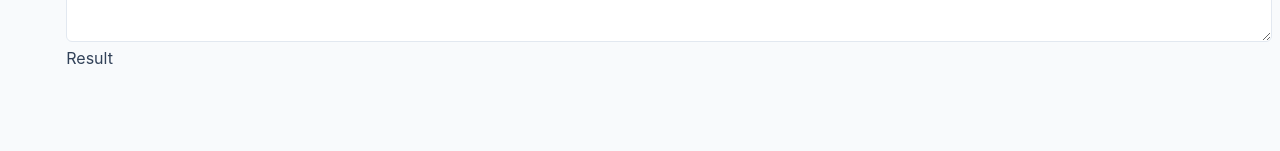
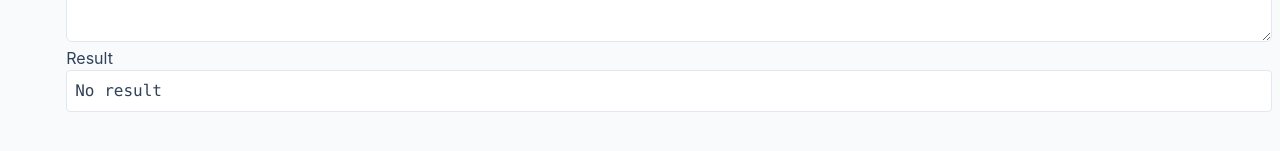
Before and after one commit to vikasraok/atlan-sql-runner, a React (Vite) app: page / in a window 1280 px wide. Shown: the part 391-542 px from the top of the page. Built offline with nearby package versions, Linux system fonts and the light colour scheme.

Commit message:
Editor and result state

```diff
--- a/src/components/Editor.tsx
+++ b/src/components/Editor.tsx
@@ -1,12 +1,28 @@
-import React from 'react';
+import React, { useCallback } from 'react';
 import { useTranslation } from '../hooks/useTranslation';
+import { useAppState } from '../hooks/useAppState';
 
 const Editor: React.FC<unknown> = () => {
   const { t } = useTranslation();
+  const { tabs, activeId, updateTabSql } = useAppState();
+
+  const active = tabs.find((x) => x.id === activeId);
+
+  const onChange = useCallback(
+    (e: React.ChangeEvent<HTMLTextAreaElement>) => {
+      if (!active) return;
+      updateTabSql(active.id, e.target.value);
+    },
+    [active, updateTabSql]
+  );
+
+
 
   return (
     <textarea
       data-testid="sql-editor"
+      value={active?.sql ?? ''}
+      onChange={onChange}
       placeholder={t('sqlEditorPlaceholder')}
       className="bg-white w-full p-2 min-h-[300px] h-full border border-slate-200 rounded-md focus:outline-none focus:ring-1 focus:ring-blue-500 focus:ring-inset font-mono text-sm box-border resize-y overflow-auto min-w-0"
       aria-label={t('sqlEditorPlaceholder')}
--- a/src/components/Result.tsx
+++ b/src/components/Result.tsx
@@ -1,13 +1,18 @@
 import React from "react";
 import { useTranslation } from "../hooks/useTranslation";
+import { useAppState } from "../hooks/useAppState";
 
 const Result: React.FC = () => {
   const { t } = useTranslation();
+  const { tabs, activeId } = useAppState();
+  const active = tabs.find((x) => x.id === activeId);
 
   return (
     <div data-testid="result">
       <h2 data-testid="result-heading">{t('result')}</h2>
-      {/* Render result here */}
+      <pre data-testid="result-sql" className="whitespace-pre-wrap p-2 bg-white rounded border border-slate-200">
+        {!active?.result?.length && t('noResult')}
+      </pre>
     </div>
   );
 }
--- a/src/contexts/AppStateContext.tsx
+++ b/src/contexts/AppStateContext.tsx
@@ -1,7 +1,7 @@
 
 import { createContext } from 'react';
 
-type Tab = { id: number; title: string };
+export type Tab = { id: number; title: string; sql?: string; result?: unknown[]; };
 
 export type AppState = {
     tabs: Tab[];
@@ -9,6 +9,7 @@ export type AppState = {
     addTab: () => void;
     closeTab: (id: number) => void;
     setActiveId: (id: number) => void;
+    updateTabSql: (id: number, sql: string) => void;
     showSidebar: boolean;
     toggleSidebar: () => void;
     showHistory: boolean;
--- a/src/contexts/AppStateProvider.tsx
+++ b/src/contexts/AppStateProvider.tsx
@@ -1,9 +1,8 @@
 import { useReducer, useRef, useCallback, useMemo } from 'react';
 import type { ReactNode } from 'react';
 import { AppStateContext } from './AppStateContext';
+import type { Tab } from './AppStateContext';
 import { useTranslation } from '../hooks/useTranslation';
-
-type Tab = { id: number; title: string };
 
 type State = {
     tabs: Tab[];
@@ -16,6 +15,7 @@ type Action =
     | { type: 'ADD_TAB'; title: string; id: number }
     | { type: 'CLOSE_TAB'; id: number }
     | { type: 'SET_ACTIVE'; id: number }
+    | { type: 'UPDATE_SQL'; id: number; sql: string }
     | { type: 'TOGGLE_SIDEBAR' }
     | { type: 'TOGGLE_HISTORY' };
 
@@ -38,6 +38,11 @@ const reducer = (state: State, action: Action): State => {
         }
         case 'SET_ACTIVE':
             return { ...state, activeId: action.id };
+        case 'UPDATE_SQL': {
+            const { id, sql } = action;
+            const tabs = state.tabs.map((t) => (t.id === id ? { ...t, sql } : t));
+            return { ...state, tabs };
+        }
         case 'TOGGLE_SIDEBAR':
             return { ...state, showSidebar: !state.showSidebar };
         case 'TOGGLE_HISTORY':
@@ -46,14 +51,13 @@ const reducer = (state: State, action: Action): State => {
             return state;
     }
 };
-
 export const AppStateProvider: React.FC<{ children: ReactNode }> = ({ children }) => {
     const { t } = useTranslation();
 
     const nextId = useRef(2);
 
     const initialState: State = {
-        tabs: [{ id: 1, title: t('tab') }],
+        tabs: [{ id: 1, title: t('tab'), sql: '' }],
         activeId: 1,
         showSidebar: true,
         showHistory: false,
@@ -75,6 +79,8 @@ export const AppStateProvider: React.FC<{ children: ReactNode }> = ({ children }
 
     const toggleSidebar = useCallback(() => dispatch({ type: 'TOGGLE_SIDEBAR' }), []);
     const toggleHistory = useCallback(() => dispatch({ type: 'TOGGLE_HISTORY' }), []);
+    const updateTabSql = useCallback((id: number, sql: string) => dispatch({ type: 'UPDATE_SQL', id, sql }), []);
+    const updateTabCursor = useCallback((id: number, start: number | null, end: number | null) => dispatch({ type: 'UPDATE_CURSOR', id, start, end }), []);
 
     const value = useMemo(
         () => ({
@@ -83,12 +89,14 @@ export const AppStateProvider: React.FC<{ children: ReactNode }> = ({ children }
             addTab,
             closeTab,
             setActiveId,
+            updateTabSql,
+            updateTabCursor,
             showSidebar: state.showSidebar,
             toggleSidebar,
             showHistory: state.showHistory,
             toggleHistory,
         }),
-        [state, addTab, closeTab, setActiveId, toggleSidebar, toggleHistory]
+        [state, addTab, closeTab, setActiveId, toggleSidebar, toggleHistory, updateTabSql, updateTabCursor]
     );
 
     return <AppStateContext.Provider value={value}>{children}</AppStateContext.Provider>;
--- a/src/contexts/LocalizationContext.tsx
+++ b/src/contexts/LocalizationContext.tsx
@@ -25,7 +25,7 @@ export const LocalizationProvider: React.FC<LocalizationProviderProps> = ({
     const [locale, setLocale] = useState<Locale>(defaultLocale);
 
     const t = (key: TranslationKey): string => {
-        return locales[locale][key];
+        return locales[locale][key as keyof typeof locales[typeof locale]];
     };
 
     return (
--- a/src/locales/en.json
+++ b/src/locales/en.json
@@ -22,5 +22,6 @@
   "showQueryHistory": "Show query history",
   "selectLanguage": "Select language",
   "addTab": "Add tab",
-  "tabLabel": "Query tab"
+  "tabLabel": "Query tab",
+  "noResult": "No result"
 }
--- a/src/locales/es.json
+++ b/src/locales/es.json
@@ -26,5 +26,6 @@
   "addTab": "Agregar pestaña",
   "tab1Label": "Pestaña de consulta 1",
   "tab2Label": "Pestaña de consulta 2",
-  "tab3Label": "Pestaña de consulta 3"
+  "tab3Label": "Pestaña de consulta 3",
+  "noResult": "Sin resultado"
 }
```
Also changed, not shown: 2 other files (tests, documents, lock files or other folders).
